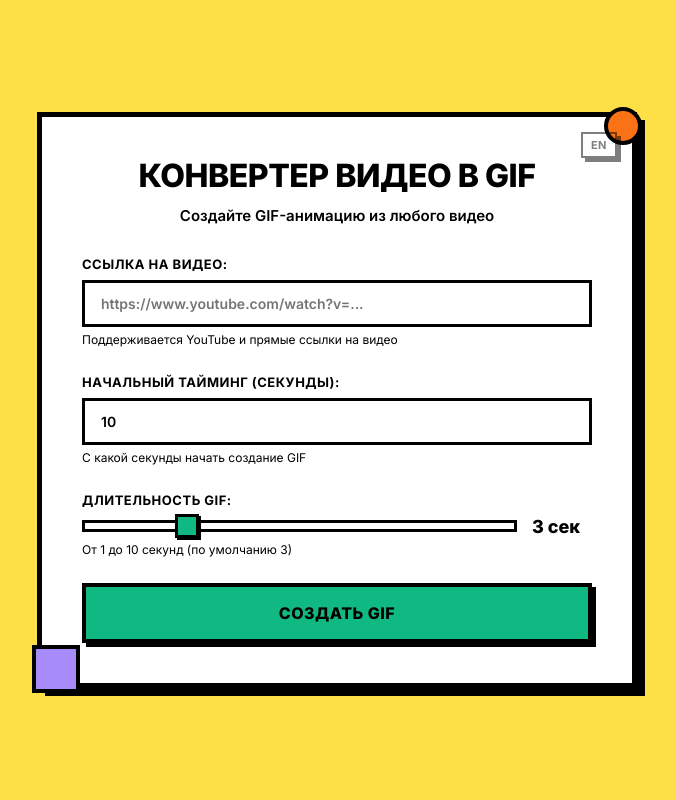
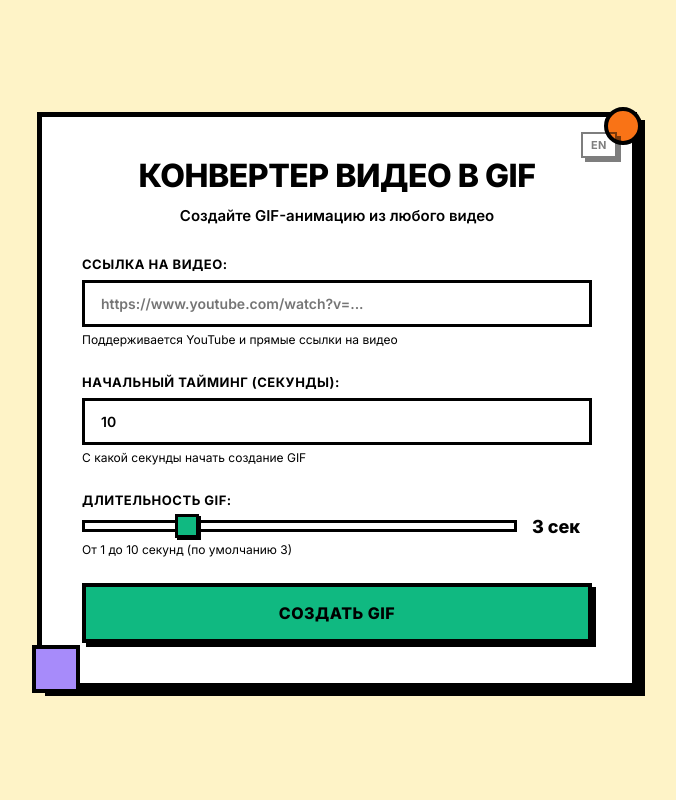
Before and after one commit to thept-ru/VideoGif, a Flask app: page / in a window 1280 px wide. Shown: the whole page, without its empty margins (303-979 px from the left). Run offline with Flask 3, Linux system fonts and the light colour scheme.

Commit message:
Design: Soften background color to more subtle yellow

```diff
--- a/templates/index.html
+++ b/templates/index.html
@@ -16,7 +16,7 @@
 
         body {
             font-family: 'Inter', -apple-system, BlinkMacSystemFont, 'Segoe UI', sans-serif;
-            background: #FDE047;
+            background: #FEF3C7;
             min-height: 100vh;
             display: flex;
             justify-content: center;
```
